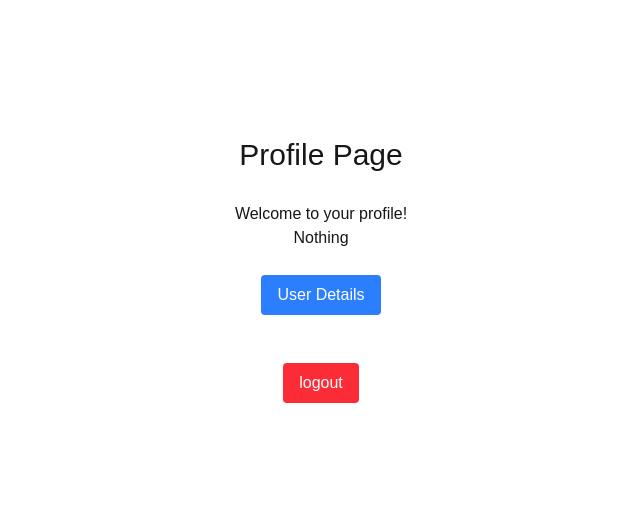
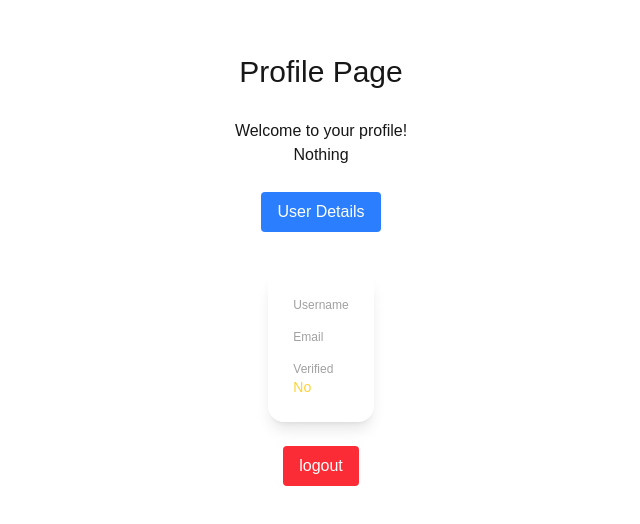
Before and after one commit to aryanghugare/Auth-Next-js, a Next.js app: page /profile in a window 1280 px wide. Shown: the part 132-656 px from the top of the page, without its empty margins (319-959 px from the left). Built offline with nearby package versions, Linux system fonts and the light colour scheme; no server answers.

Commit message:
Improved profile page

```diff
--- a/app/profile/page.tsx
+++ b/app/profile/page.tsx
@@ -10,6 +10,11 @@ export default function ProfilePage() {
 const router = useRouter();
 const [loading , setLoading] = useState(false);
 const [data,setData] = useState("nothing");
+const [info , setInfo] = useState({
+username : "",
+email:"",
+isVerfied : ""
+});
 
 const handleLogout = async () => {
 try {
@@ -35,6 +40,7 @@ setData(res.data.data._id) // extracting the user_id
 
 
 // This is my method of injecting the data coming from the 'me' route
+// This is the wrong way , useEffect is the right one
 /*
 let details : any = {
 
@@ -54,6 +60,19 @@ document.querySelector('.details-box')!.innerHTML =
 */
 
 
+useEffect(() => {
+  const fetchUser = async () => {
+    try {
+      const res = await axios.get('/api/users/me');
+      setInfo(res.data.data);
+      console.log(res.data.data); // log the fetched data, not the stale state
+    } catch (err) {
+      console.error(err);
+    }
+  };
+  fetchUser();
+}, []);
+
 
   return (
     <div className='flex flex-col min-h-screen items-center justify-center px-4 py-12 '>
@@ -69,6 +88,17 @@ document.querySelector('.details-box')!.innerHTML =
 
 </div>
 
+<div className='Info'>
+<div className="w-full max-w-md bg-white/5 backdrop-blur-sm border border-white/6 rounded-2xl shadow-lg p-6 mt-4 text-left">
+ <p className="text-xs text-neutral-400">Username</p>
+ <p className="text-lg font-semibold text-white">{info?.username}</p>
+<p className="mt-4 text-xs text-neutral-400">Email</p>
+<p className="text-lg font-medium text-white">{info?.email ?? "—"}</p>
+<p className="mt-4 text-xs text-neutral-400">Verified</p>
+<p className="text-sm font-medium text-amber-300">{info?.isVerfied ? "Yes" : "No"}</p> </div>
+
+</div>
+
   <button className='bg-red-500 text-white px-4 py-2 rounded m-6' onClick={handleLogout}>
 {loading ? "logging out...": "logout"}
 </button>
```
